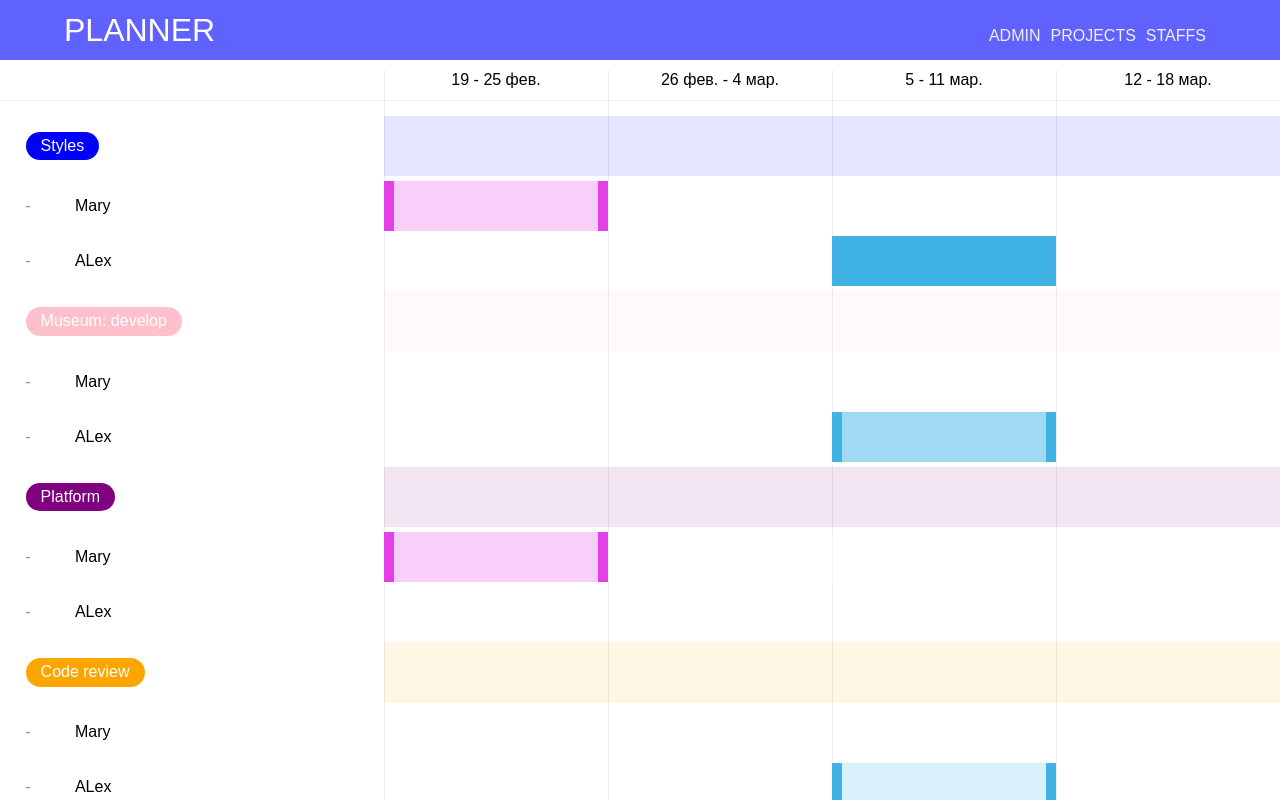
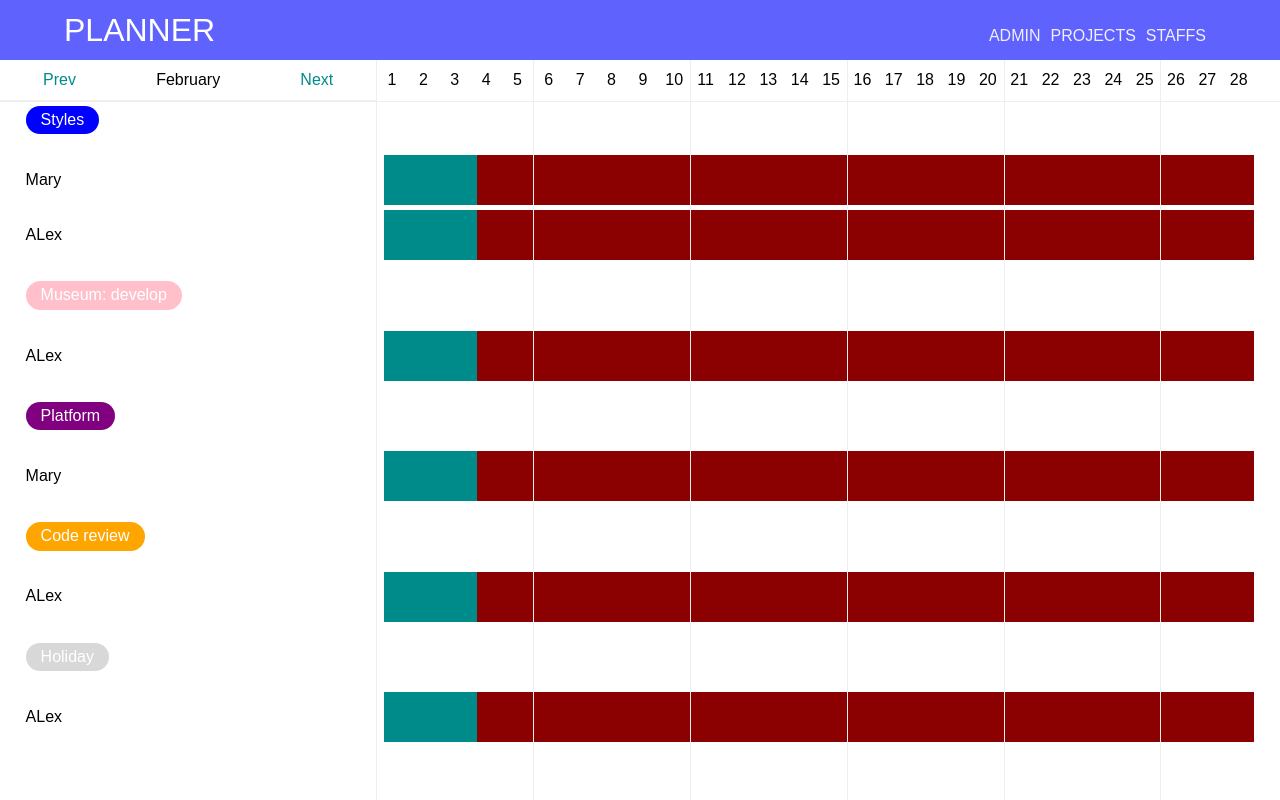
Before and after one commit to Ferguse/planner, a React (Create React App) app: page /projects in a window 1280 px wide. Shown: the top 800 px of the page. Built offline with nearby package versions, Linux system fonts and the light colour scheme.

Commit message:
feat: rewrite calendar for the projects

```diff
--- a/src/Components/Header/Header.js
+++ b/src/Components/Header/Header.js
@@ -4,8 +4,13 @@ import {numberShowWeekSelector, projectSelector} from "../../Selectors/selectors
 import {createSelector} from "reselect";
 import {connect} from "react-redux";
 
+// data
+import monthDays from '../../source/getMonthDays';
 // styled
-import { HeaderStyle, Weeks } from './Header.styled'
+import { HeaderStyle, Days, Box, Month, Button } from './Header.styled'
+
+const month = ['January', 'February', 'March', 'April', 'May', 'June', 'July', 'August', 'September', 'October', 'November', 'December'];
+
 
 class Header extends Component {
   setDate = (date = new Date(), offset = 0) => {
@@ -17,19 +22,18 @@ class Header extends Component {
   render() {
     return (
       <HeaderStyle>
-        <Weeks>
-          <ul>
+        <Month>
+          <Button type='button'>Prev</Button>
             {
-              new Array(this.props.numberShowWeek.get('num')).fill(0).map((item, i) => {
-                return (
-                  <li key={item + i}>
-                    <span>{this.setDate(new Date(), i)}</span>
-                  </li>
-                )
-              })
+              month[new Date().getMonth()]
             }
-          </ul>
-        </Weeks>
+          <Button type='button'>Next</Button>
+        </Month>
+        <Days>
+          {
+            monthDays.map(i => <Box isLine={((i - 1) % 5 === 0)}>{i}</Box>)
+          }
+        </Days>
       </HeaderStyle>
     );
   }
--- a/src/Components/Header/Header.styled.js
+++ b/src/Components/Header/Header.styled.js
@@ -5,42 +5,62 @@ const HeaderStyle = styled.div`
  width: 100%;
  border-bottom: 1px solid #eeeeee;
  margin-bottom: 15px;
+ position: fixed;
+ top: 60px;
+ background: white;
 `;
 
-const Weeks = styled.div`
+const Days = styled.div`
    width: 70%;
-   margin-left: 30%;
+   padding: 0 2% 0 0 ;
    height: 40px;
+   display: flex;
+   align-items: center;
+`;
 
-   ul {
-    list-style: none;
-    padding: 0;
-    margin: 0;
-    display: flex;
+const Box = styled.div`
+  width: 5%;
   height: 100%;
-  }
-
-  li {
   display: flex;
   justify-content: center;
   align-items: center;
-      height: 100%;
-      width: 25%;
   position: relative;
 
   &::after {
     position: absolute;
     content: '';
+    height: 100vh;
     width: 1px;
-        height: 200vh;
-        background: #eeeeee;
+    background: ${({ isLine }) => ((isLine) ? '#eee' : 'transparent')};
+    top: 0;
     left: 0;
-        top: 10px;
   }
+`;
+
+const Month = styled.div`
+   width: 30%;
+   height: 40px;
+   display: flex;
+   align-items: center;
+   justify-content: space-around;
+   border-bottom: 1px solid #eee;
+`;
+
+const Button = styled.button`
+  border: none;
+  background: transparent;
+  cursor: pointer;
+  color: darkcyan;
+
+  &:focus, &:active {
+    outline: none;
   }
 `;
 
 export {
   HeaderStyle,
-  Weeks
-}
+  Days,
+  Box,
+  Month,
+  Button
+};
--- a/src/Components/Info/Info.js
+++ b/src/Components/Info/Info.js
@@ -1,29 +1,38 @@
-import React, {Component} from 'react';
-
-// components
-import Calendar from '../Calendar/Calendar'
+import React, {PureComponent} from 'react';
+import monthDays from '../../source/getMonthDays';
 
 //styled
-import { Container, Header, Percent, InfoBox } from './Info.styled';
-const getPercent = (arr, props) => {
-  let result = arr.filter(i => {
-    return i.user === props.user.name;
-  })[0]
-  return (result) ? result.percent + '%' : '-';
+import { Container, Header, Percent, InfoBox, Box, Calendar } from './Info.styled';
+
+class Info extends PureComponent {
+
+  getActiveElement = (i) => {
+    const now = new Date();
+    const year = now.getFullYear();
+    const month = now.getMonth();
+    const start = new Date(this.props.project.get('dates').first().get('start')).getTime();
+    const end = new Date(this.props.project.get('dates').first().get('end')).getTime();
+    const currentDate = new Date(`${year}-${month + 1}-${i}`);
+    return (currentDate.getTime() > start && currentDate.getTime() < end)
   }
-const Info = (props) => (
+
+  render () {
+    return (
       <Container>
       <Header>
-      <Percent>
-        <span>{getPercent(props.project.get('workload'), props)}</span>
-      </Percent>
         <InfoBox>
-        <span>{props.title}</span>
+          <span>{this.props.project.get('user')}</span>
         </InfoBox>
       </Header>
-    <Calendar project={props.project} user={props.user}/>
+      <Calendar>
+        {
+          monthDays.map(i => <Box isActive={this.getActiveElement(i)} /> )
+        }
+      </Calendar>
     </Container>
-);
+  )
+  }
+}
 
 
 
--- a/src/Components/Info/Info.styled.js
+++ b/src/Components/Info/Info.styled.js
@@ -27,4 +27,19 @@ const InfoBox = styled.div`
   align-items: center;
 `;
 
-export { Container, Header, Percent, InfoBox };
+const Box = styled.div`
+  width: 5%;
+  background-color: ${({ isActive }) => ((isActive) ? 'darkred' : 'darkcyan')};
+  height: 100%;
+  display: flex;
+  justify-content: center;
+  align-items: center;
+`;
+
+const Calendar = styled.div`
+  display: flex;
+  width: 68%;
+  padding: 0 2% 0 0;
+`;
+
+export { Container, Header, Percent, InfoBox, Box, Calendar };
--- a/src/Components/Navigation/Navigation.styled.js
+++ b/src/Components/Navigation/Navigation.styled.js
@@ -12,6 +12,7 @@ export default styled.div`
   display: flex;
   justify-content: space-between;
   align-items: center;
+  position: fixed;
 
   nav {
     ul {
--- a/src/Components/Project/Project.js
+++ b/src/Components/Project/Project.js
@@ -37,21 +37,13 @@ class Project extends Component {
               <p style={{background: this.props.project.get('color')}}
                  className="users__text users__title">{this.props.project.get('title')}</p>
             </div>
-            <div className="box__calendar">
-              {
-                new Array(this.props.numberShowWeek.get('num')).fill(0).map((item, i) => {
-                  return (
-                    <div key={item + i} className="box__date" style={this.getColor(getNumWeek(new Date(), i))}></div>
-                  )
-                })
-              }
-            </div>
           </div>
           <div className="users__data">
             {
-              this.props.users
-                .map(item => {
-                  return <Info key={item.get('id')} project={this.props.project} user={item} title={item.get('name')}/>
+              this.props.project.get('workload')
+                .map((item, i) => {
+                  console.log(item)
+                  return <Info key={i} project={item} user={item.get('user')} title={this.props.project.get('title')}/>
                 })
             }
           </div>
--- a/src/Components/Projects/Projects.css
+++ /dev/null
@@ -1,16 +0,0 @@
-.add {
-    width: 30%;
-    display: flex;
-    padding: 30px 0;
-}
-
-.add__btn {
-    margin: auto;
-    background: cornflowerblue;
-    color: #ffffff;
-    text-transform: uppercase;
-    padding: 10px 15px;
-    border-radius: 15px;
-    border: none;
-    cursor: pointer;
-}
--- a/src/Components/Projects/Projects.js
+++ b/src/Components/Projects/Projects.js
@@ -1,131 +1,24 @@
 import React, {Component} from 'react';
-import './Projects.css';
 import Project from '../Project/Project';
-import Modal from '../Modal/Modal';
-import ModalProjects from '../Modal/ModalProjects'
-import moment from 'moment';
-import 'moment/locale/ru';
 import {numberShowWeekSelector, projectSelector} from "../../Selectors/selectors";
 import {createSelector} from "reselect";
 import {connect} from "react-redux";
 
+//styled
+import { Container } from './Projects.styled';
+
 class Projects extends Component {
-  constructor(props) {
-    super(props);
-
-    this.state = {
-      inputValue: '',
-      userSelectValue: '',
-      inputNumValue: 10,
-      weeksValue: '',
-      isOpen: false
-    };
-  }
-
-  getWeeks = () => {
-    let date = new Date();
-
-    let week = moment(date).isoWeek();
-
-    return Array(50).fill(week).map(i => {
-      var start = moment(new Date().getFullYear().toString() + '-12-31').locale('ru').add(week, 'weeks').startOf('isoweek').format('DD MMMM YY');
-      var end = moment(new Date().getFullYear().toString() + '-12-31').add(week, 'weeks').endOf('isoweek').format('DD MMMM YY');
-      week++;
-      return {
-        title: start + ' - ' + end,
-        value: parseInt(week, 10)
-      };
-    })
-  }
-
-  onClose = () => {
-    var arr = [];
-    arr.push(this.state.weeksValue);
-
-    if (this.state.inputValue) {
-
-      this.props.onAddProject({
-        id: new Date().getTime(),
-        title: this.state.inputValue,
-        content: "Lorem ipsum",
-        color: "rgba(0,100,222,1)",
-        users: this.state.userSelectValue,
-        workload: [
-          {
-            weeks: arr,
-            user: this.state.userSelectValue,
-            percent: this.state.inputNumValue
-          }
-        ],
-        history: []
-      })
-      this.setState({
-        flag: !this.state.flag
-      })
-    }
-    console.log(this.state.inputNumValue)
-    this.toggleModal();
-  }
-
-  toggleModal = () => {
-    this.setState({
-      inputValue: '',
-      isOpen: !this.state.isOpen
-    });
-  }
-
-  updateInputValue = (e) => {
-    this.setState({
-      inputValue: e.target.value
-    });
-  }
-  updateInputNumValue = e => {
-    this.setState({
-      inputNumValue: e.target.value
-    });
-  }
-
-  handleWeeksSelect = e => {
-    this.setState({
-      weeksValue: e.target.value
-    });
-  }
-
-  userChange = e => {
-    this.setState({
-      userSelectValue: e.target.value
-    });
-  }
-
-
   render() {
-    this.getWeeks()
     return (
-      <section className="main">
-        <div className="main__content">
+      <Container>
+        <div>
           {
             this.props.projects.map(item => {
               return <Project key={item.id} project={item}/>
             })
           }
         </div>
-        <div className="add">
-          <button className="add__btn" onClick={this.toggleModal}>
-            Новый проект
-          </button>
-          <Modal show={this.state.isOpen} onClose={this.onClose} toggleModal={this.toggleModal}>
-            <ModalProjects updateInputValue={this.updateInputValue}
-                           arrWeeks={this.getWeeks()}
-                           inputValue={this.state.inputValue}
-                           userChange={this.userChange}
-                           userSelectValue={this.state.userSelectValue}
-                           updateInputNumValue={this.updateInputNumValue}
-                           inputNumValue={this.state.inputNumValue}
-                           handleWeeksSelect={this.handleWeeksSelect}
-                           weeksValue={this.state.weeksValue}/>
-          </Modal>
-        </div>
-      </section>
+      </Container>
     );
   }
 }
--- /dev/null
+++ b/src/Components/Projects/Projects.styled.js
@@ -0,0 +1,7 @@
+import styled from 'styled-components';
+
+const Container = styled.div`
+  padding-top: 90px;
+`;
+
+export { Container };
--- a/src/Components/Users/Users.js
+++ b/src/Components/Users/Users.js
@@ -48,7 +48,6 @@ class Users extends Component {
   }
 
   render() {
-    console.log(this.props.users);
     return (
       <section className="main">
         <div className="main__content">
--- /dev/null
+++ b/src/source/getMonthDays.js
@@ -0,0 +1,3 @@
+import moment from 'moment';
+
+export default Array(moment().daysInMonth()).fill('').map((i, key) => key + 1);
```
Also changed, not shown: src/source/projects.js (+31 -7 lines). Lines whose indentation alone changed are shown as unchanged.
